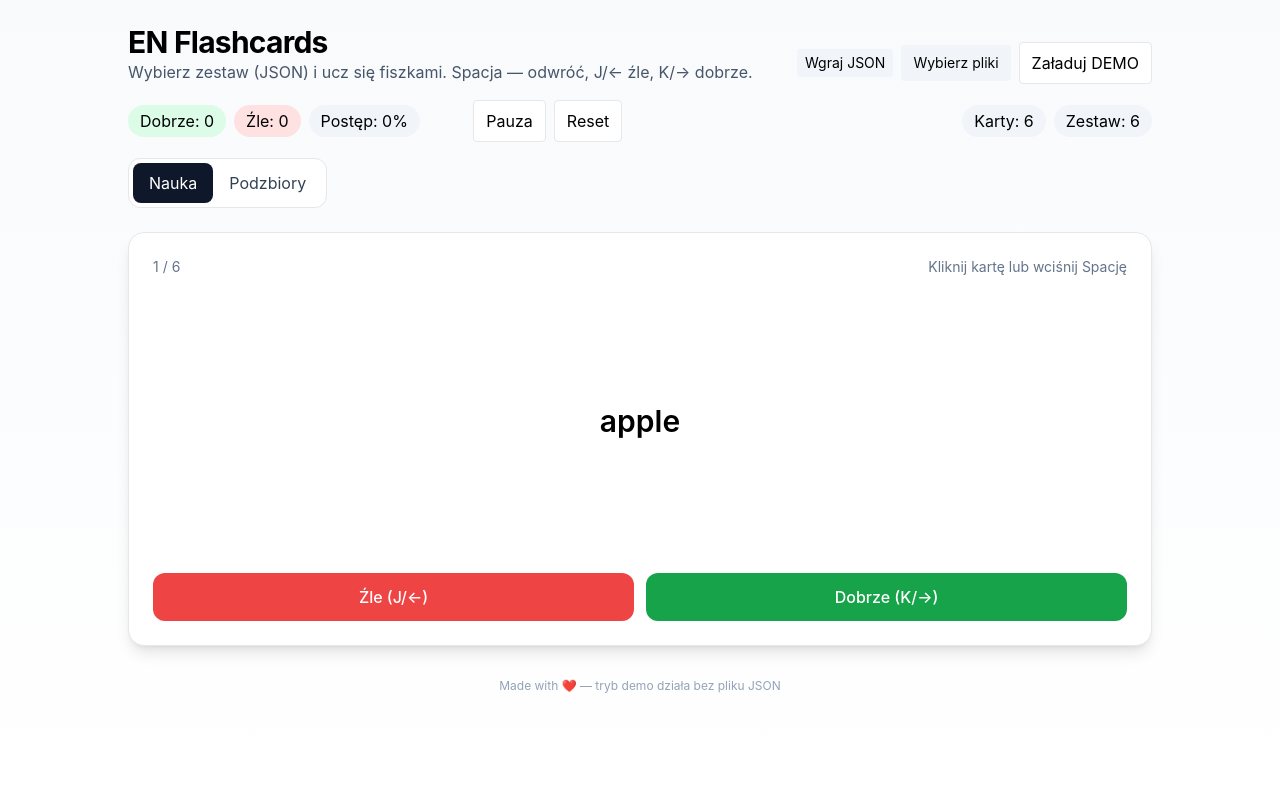
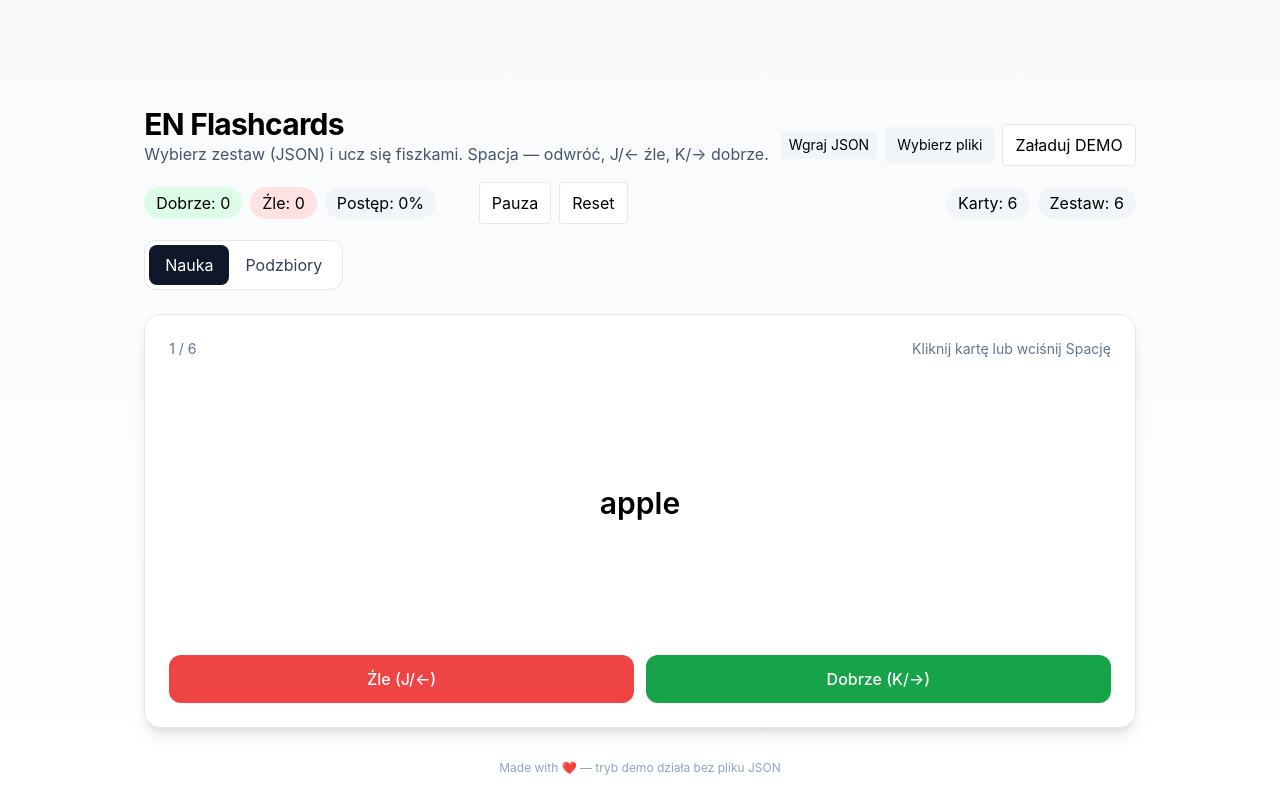
Before and after one commit to CeDwukropek/flashcards-app, a React (Create React App) app: page / in a window 1280 px wide. Built offline with nearby package versions, Linux system fonts and the light colour scheme.

Commit message:
overflow fix

```diff
--- a/package.json
+++ b/package.json
@@ -2,6 +2,7 @@
   "name": "flashcards-app",
   "version": "0.1.0",
   "private": true,
+  "homepage": "https://CeDwukropek.github.io/flashcards-app",
   "dependencies": {
     "@testing-library/dom": "^10.4.1",
     "@testing-library/jest-dom": "^6.9.1",
@@ -17,6 +18,8 @@
   "scripts": {
     "start": "react-scripts start",
     "build": "react-scripts build",
+    "predeploy": "npm run build",
+    "deploy": "gh-pages -d build",
     "test": "react-scripts test",
     "eject": "react-scripts eject"
   },
@@ -41,6 +44,7 @@
   "devDependencies": {
     "@craco/craco": "^7.1.0",
     "autoprefixer": "^10.4.16",
+    "gh-pages": "^6.3.0",
     "postcss": "^8.4.31",
     "postcss-flexbugs-fixes": "^5.0.2",
     "postcss-preset-env": "^10.4.0",
--- a/src/App.js
+++ b/src/App.js
@@ -117,8 +117,8 @@ export default function FlashcardsApp() {
   }
 
   return (
-    <div className="min-h-screen bg-gradient-to-b from-slate-50 to-white p-6 pb-24 sm:pb-6 relative">
-      <div className="mx-auto max-w-5xl absolute left-6 right-6 bottom-24 sm:static">
+    <div className="min-h-screen flex flex-col bg-gradient-to-b from-slate-50 to-white p-6 pb-24 sm:pb-6 relative justify-end">
+      <div className="mx-auto max-w-5xl flex flex-col ">
         {/* top area: hidden on small screens — moved to BottomBar on mobile */}
         <div className="hidden sm:block">
           <Header
@@ -166,9 +166,9 @@ export default function FlashcardsApp() {
 
         {/* Learn Tab */}
         {tab === "learn" && (
-          <div className="mt-6">
+          <div className="mt-6 mb-8 sm:mb-0 flex flex-col flex-1 min-h-0">
             {!finished ? (
-              <div className="grid grid-cols-1 gap-6 md:grid-cols-1">
+              <div className="grid grid-cols-1 gap-6 md:grid-cols-1 flex-1 min-h-0">
                 {/* Card */}
 
                 <FlipCard
--- a/src/components/FlipCard.js
+++ b/src/components/FlipCard.js
@@ -9,7 +9,7 @@ export function FlipCard({
   totalCards,
 }) {
   return (
-    <div className="rounded-2xl shadow-lg border bg-white p-6">
+    <div className="rounded-2xl shadow-lg border bg-white p-6 mb-8 sm:mb-0">
       <div className="flex items-center justify-between mb-4 text-sm text-slate-500">
         <div>
           {currentIndex + 1} / {totalCards}
```
Also changed, not shown: 1 other file (tests, documents, lock files or other folders).
